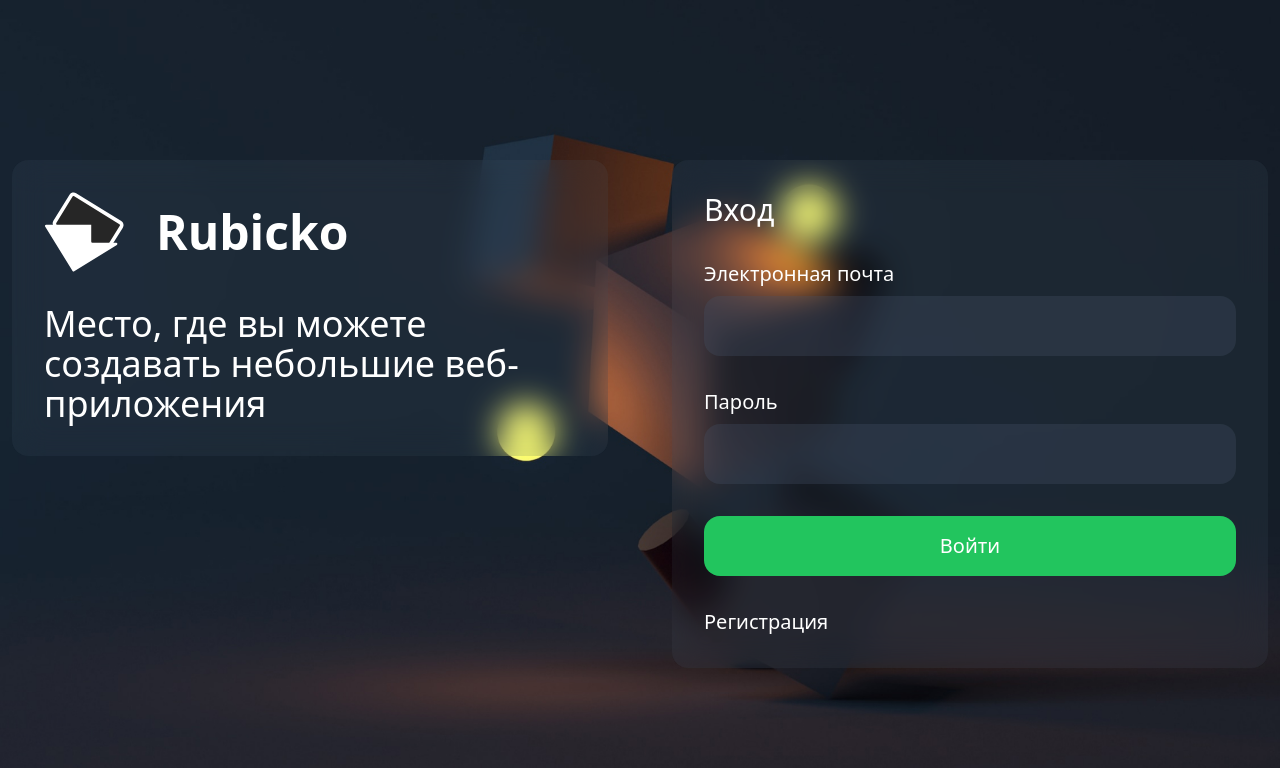
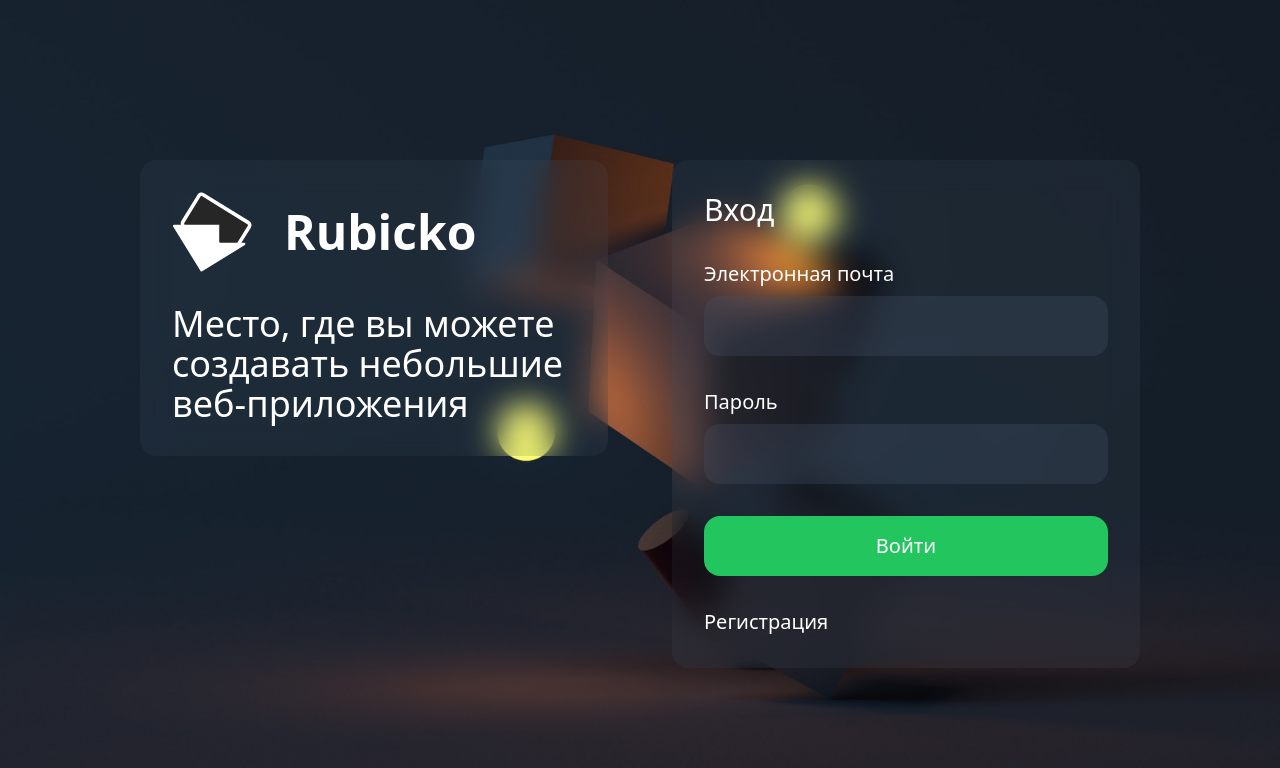
Before and after one commit to merpich/vue-rubicko, a Vue app in the folder client/: page / in a window 1280 px wide. Shown: the top 768 px of the page. Built offline with nearby package versions, Linux system fonts and the light colour scheme; no server answers.

Commit message:
reduce container;

```diff
--- a/client/src/main.css
+++ b/client/src/main.css
@@ -22,6 +22,6 @@
 
 @layer components {
 	.container {
-		@apply max-w-[80rem];
+		@apply max-w-[64rem];
 	}
 }
```
